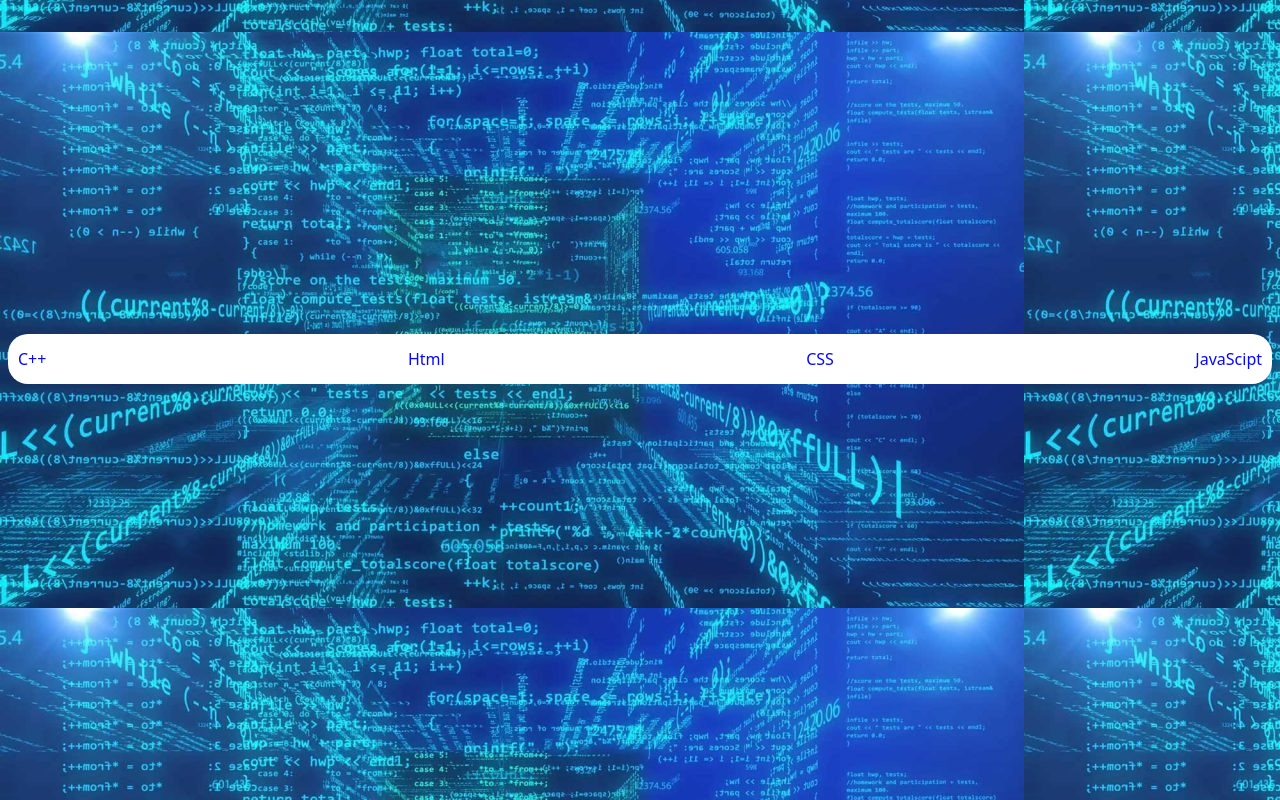
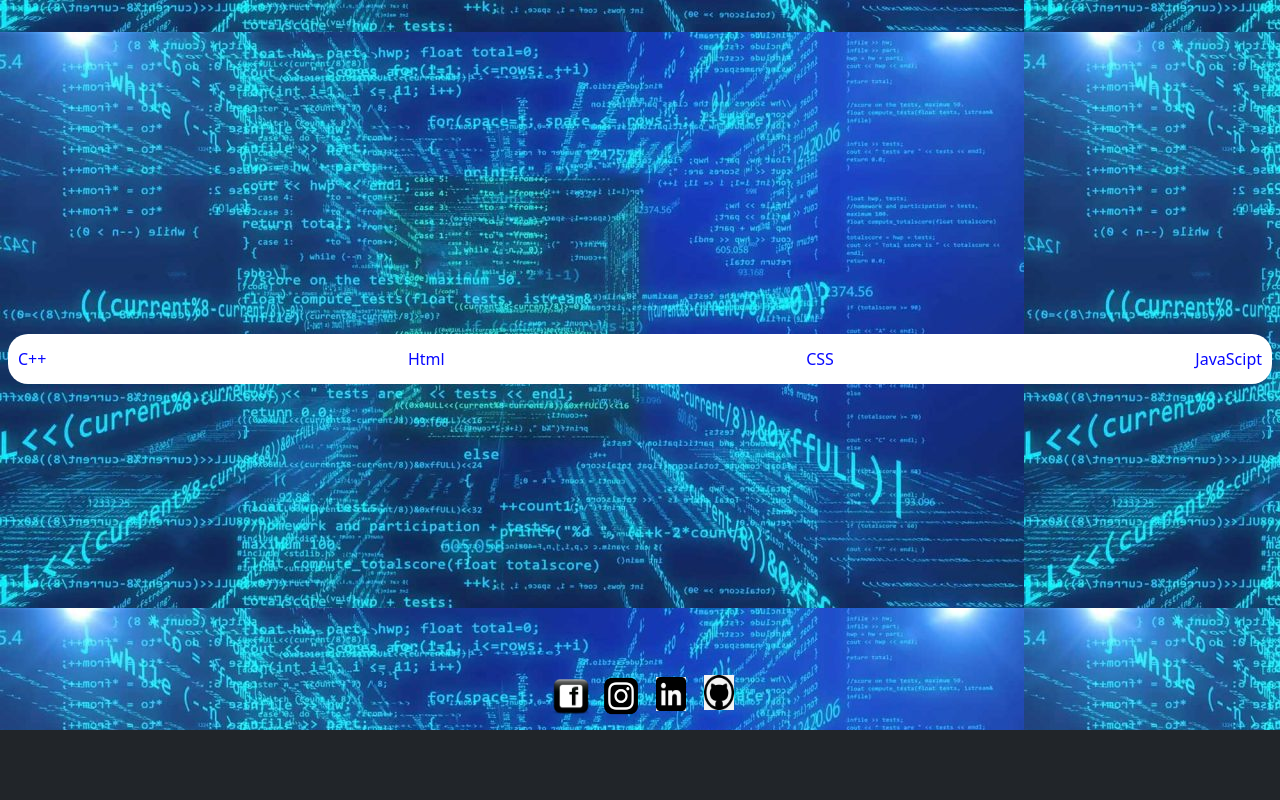
Before and after one commit to ArnabKundu10/MainPortfolio, a plain HTML site: page MySkillsPage.html in a window 1280 px wide. Shown: the part 1120-1920 px from the top of the page. After the commit the page ends 1850 px from the top, so only its background shows below. Drawn offline with nearby package versions, Linux system fonts and the light colour scheme; a script that the page names is missing.

Commit message:
styles are updated

```diff
--- a/MySkillsPage.html
+++ b/MySkillsPage.html
@@ -42,12 +42,16 @@
                      Stats</a>
                </li>
                <li class="nav-item">
-                  <a class="nav-link active" id="myskills" style="color: hsla(135, 91%, 45%, 0.849);" href="#">My
+                  <a class="nav-link active" id="myskills" href="#">My
                      Skills</a>
                </li>
                <li class="nav-item">
                   <a id="myskills" class="nav-link active" class="navbar-brand" aria-current="page"
                      href="#">Achievements</a>
+               </li>
+               <li class="nav-item">
+                  <a id="myskills" class="nav-link active" class="navbar-brand" aria-current="page" href="#foot">contact
+                  </a>
                </li>
             </ul>
             <form class="d-flex" role="search">
@@ -120,23 +124,19 @@
       <a class="linkclr" href="#">CSS</a>
       <a class="linkclr" href="#">JavaScipt</a>
    </div>
-   <br>
-   <br>
-   <br>
-   <br>
-   <br>
-   <br>
-   <br>
-   <br>
-   <br>
-   <br>
-   <br>
-   <br>
-   <br>
-   <br>
-   <br>
-   <br>
-   <br>
+   <br> <br><br><br><br><br><br><br><br><br><br><br>
+
+   <div id="foot">
+      <a href="https://www.facebook.com/arya.sengupta.714"><img src="FacebookLogo.png" height="50px" width="50px"></a>
+      <a style="margin-top: 4px;" href="https://www.instagram.com/arnab_tech.01/"><img src="InstaLogo.png" height="40px"
+            width="50px"></a>
+      <a style="margin: 5px 8px 0px 10px;"
+         href="https://www.linkedin.com/in/arnab-kundu-29aa0422b?lipi=urn%3Ali%3Apage%3Ad_flagship3_profile_view_base_contact_details%3BOkUadgXxQlewYQi%2Bv%2Fn0xA%3D%3D"><img
+            src="linkedinLogo2.jpg" height="34px" width="30px"></a>
+      <a style="margin: 3px 0px 0px 10px;" href="https://github.com/ArnabKundu10"><img src="github_logo2.jpg"
+            height="35px" width="30px"></a>
+   </div>
+
 
    <script src="MySkills.js">
 
--- a/PortFolio.css
+++ b/PortFolio.css
@@ -12,6 +12,19 @@
 #myskills:hover {
    scale: 1.1;
    color: rgba(6, 111, 6, 0.775) !important;
+}
+
+#myskills:visited {
+   color: rgba(47, 255, 64, 0.953)
+}
+
+#foot {
+   display: flex;
+   flex-direction: row;
+   width: 100%;
+   justify-content: center;
+   clear: both;
+   padding-top: 100px;
 }
 
 
--- a/myskills.css
+++ b/myskills.css
@@ -34,6 +34,7 @@
    background-color: rgba(83, 5, 5, 0.893);
    padding: 5px;
    border-radius: 5px;
+   color: aqua !important;
 }
 
 .small_link:visited {
@@ -56,6 +57,17 @@
    color: rgba(6, 111, 6, 0.775) !important;
 }
 
+#myskills:visited {
+   color: rgba(47, 255, 64, 0.953)
+}
+
+#foot {
+   display: flex;
+   flex-direction: row;
+   width: 100%;
+   justify-content: center;
+   clear: both;
+}
 
 
 .accordion {
```
Also changed, not shown: index.html (+17 -4 lines), InstaLogo.png (added), github_logo2.jpg (added), linkedinLogo2.jpg (added).
